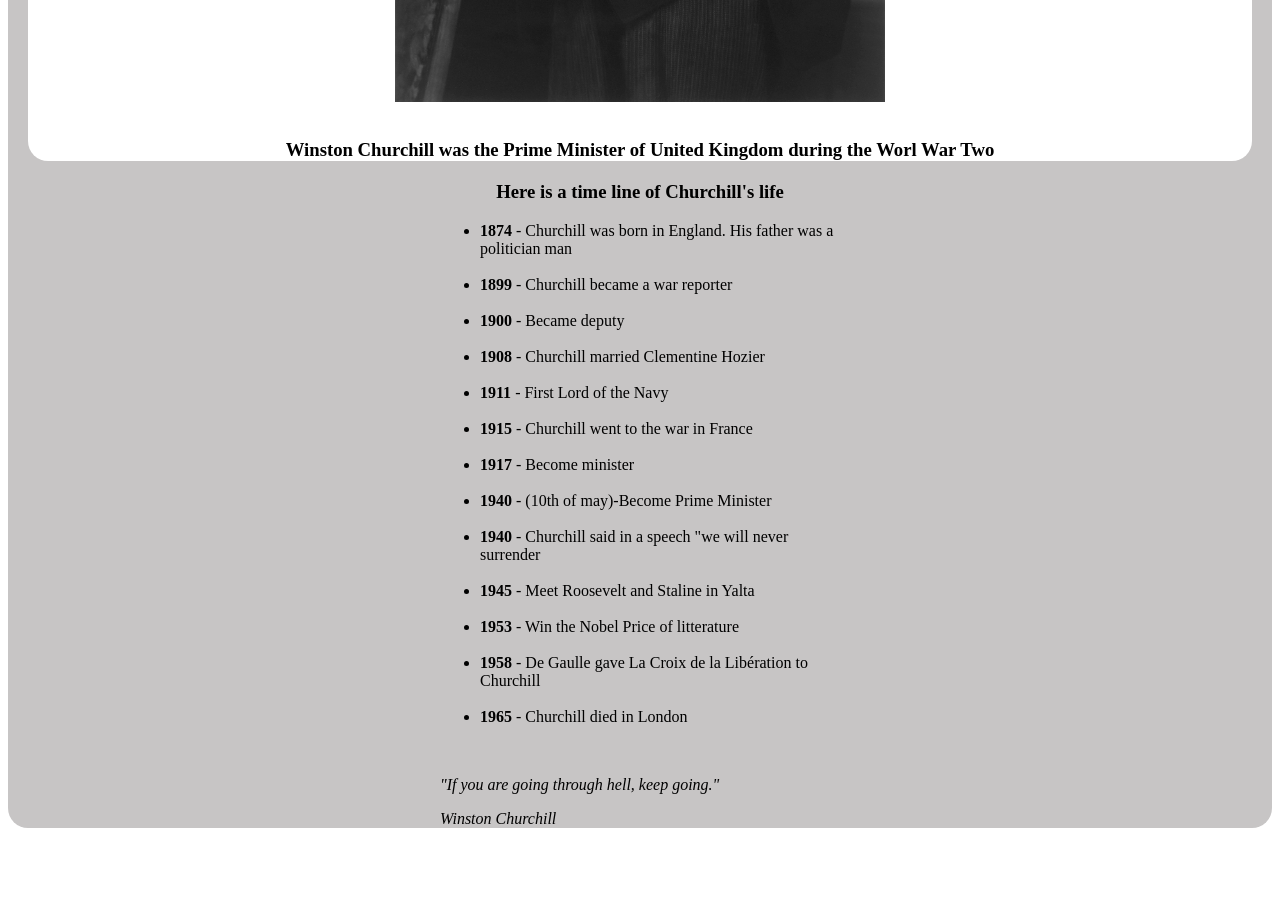
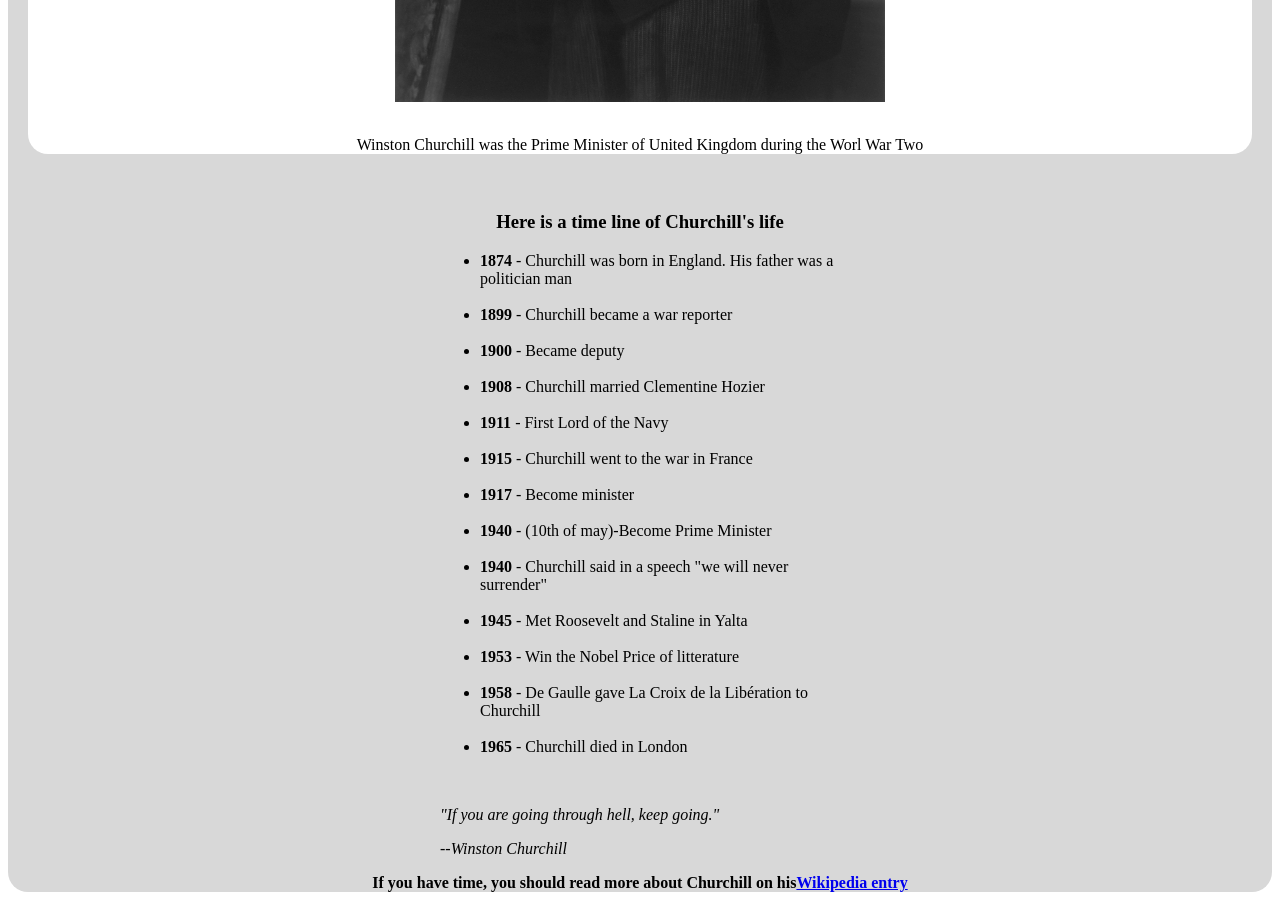
Before and after one commit to Ulysse28/Churchill, a plain HTML site: page index.html in a window 1280 px wide. Shown: the part 780-1688 px from the top of the page. Before the commit the page ends 1624 px from the top, so only its background shows below. Drawn offline with Linux system fonts and the light colour scheme.

Commit message:
finalisation

```diff
--- a/index.html
+++ b/index.html
@@ -27,9 +27,10 @@
 
                 <img src="churchill.jpg" alt="Churchill's picture" id="image">
                 <br>
-               <h3 id="img-caption">Winston Churchill was the Prime Minister of United Kingdom during the Worl War Two</h3>
+               <p id="img-caption">Winston Churchill was the Prime Minister of United Kingdom during the Worl War Two</p>
 
             </div>
+            <br>
 
             <div id="tribute-info">
 
@@ -45,8 +46,8 @@
                     <li><span class="bold">1915</span> - Churchill went to the war in France</li><br>
                     <li><span class="bold">1917</span> - Become minister</li><br>
                     <li><span class="bold">1940</span> - (10th of may)-Become Prime Minister</li><br>
-                    <li><span class="bold">1940</span> - Churchill said in a speech "we will never surrender</li><br>
-                    <li><span class="bold">1945</span> - Meet Roosevelt and Staline in Yalta</li><br>
+                    <li><span class="bold">1940</span> - Churchill said in a speech "we will never surrender"</li><br>
+                    <li><span class="bold">1945</span> - Met Roosevelt and Staline in Yalta</li><br>
                     <li><span class="bold">1953</span> - Win the Nobel Price of litterature</li><br>
                     <li><span class="bold">1958</span> - De Gaulle gave La Croix de la Libération to Churchill</li><br>
                     <li><span class="bold">1965</span> - Churchill died in London</li>
@@ -54,8 +55,12 @@
                 <br>
 
                 <p class="italic">"If you are going through hell, keep going."</p>
-                <p class="italic">Winston Churchill</p>
+                <p class="italic">--Winston Churchill</p>
+
+
             </div>
+
+             <p class="center bold">If you have time, you should read more about Churchill on his<a href="https://en.wikipedia.org/wiki/Winston_Churchill" target="_blank" id="tribute link">Wikipedia entry</a></p>
 
 
 
--- a/style.css
+++ b/style.css
@@ -1,7 +1,7 @@
 
 /*corps principal de la page*/
 #main{
-    background-color:#C7C5C5;
+    background-color:#D8D8D8;
     border-radius: 20px;
 }
 
@@ -52,3 +52,6 @@ h3{
 .italic{
     font-style:italic
 }
+.center{
+    text-align:center;
+}
```
